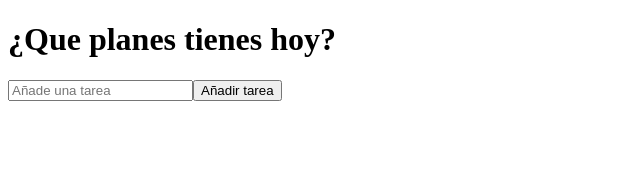
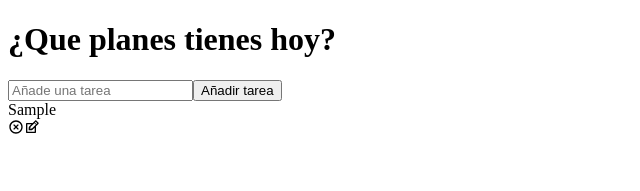
Before and after one commit to gabyballester/todoapp-react., a React (Create React App) app: page / in a window 1280 px wide. Both pictures are taken after typing "Sample" into the empty fields and a click on the button "Añadir tarea". Shown: the top 191 px of the page, without its empty margins (0-640 px from the left). Built offline with nearby package versions, Linux system fonts and the light colour scheme.

Commit message:
Create Todo component

```diff
--- a/package.json
+++ b/package.json
@@ -9,6 +9,7 @@
     "node-sass": "^5.0.0",
     "react": "^17.0.2",
     "react-dom": "^17.0.2",
+    "react-icons": "^4.2.0",
     "react-scripts": "4.0.3",
     "web-vitals": "^1.0.1"
   },
--- /dev/null
+++ b/src/components/Todo.js
@@ -0,0 +1,33 @@
+import { useState } from 'react';
+import TodoForm from "./TodoForm";
+import { RiCloseCircleLine } from 'react-icons/ri';
+import { TiEdit } from 'react-icons/ti';
+
+export default function Todo({ todos, completeTodo,removeTodo }) {
+  const [edit, setEdit] = useState({
+    id: null,
+    value: ''
+  })
+  return todos.map((todo, index) => (
+    <div
+      className={todo.isComplete ? 'todo-row complete' : 'todo-row'}
+      key={index}>
+      <div key={todo.id} onClick={() => completeTodo(todo.id)}>
+        {todo.text}
+      </div>
+
+      <div className="icons">
+        <RiCloseCircleLine
+          onClick={() => removeTodo(todo.id)}
+          className="delete-icon"
+        />
+        <TiEdit
+          onClick={() => setEdit({id:todo.id, value: todo.text})}
+          className="edit-icon"
+        />
+      </div>
+    </div>
+  ))
+
+
+}
--- a/src/components/TodoList.js
+++ b/src/components/TodoList.js
@@ -1,4 +1,5 @@
 import {useState} from 'react';
+import Todo from './Todo';
 import TodoForm from './TodoForm';
 
 export default  function TodoList() {
@@ -14,10 +15,21 @@
   setTodos(newTodos)
 }
 
+const completeTodo = id =>{
+  let updatedTodos = todos.map(todo =>{
+    if(todo.id === id){
+      todo.isComplete = !todo.isComplete
+    }
+    return todo
+  })
+  setTodos(updatedTodos)
+}
   return (
     <div>
       <h1>¿Que planes tienes hoy?</h1>
       <TodoForm onSubmit={addTodo}/>
+      <Todo todos={todos}
+      completeTodo={completeTodo}/>
     </div>
   )
 }
```
Also changed, not shown: 1 other file (tests, documents, lock files or other folders).
